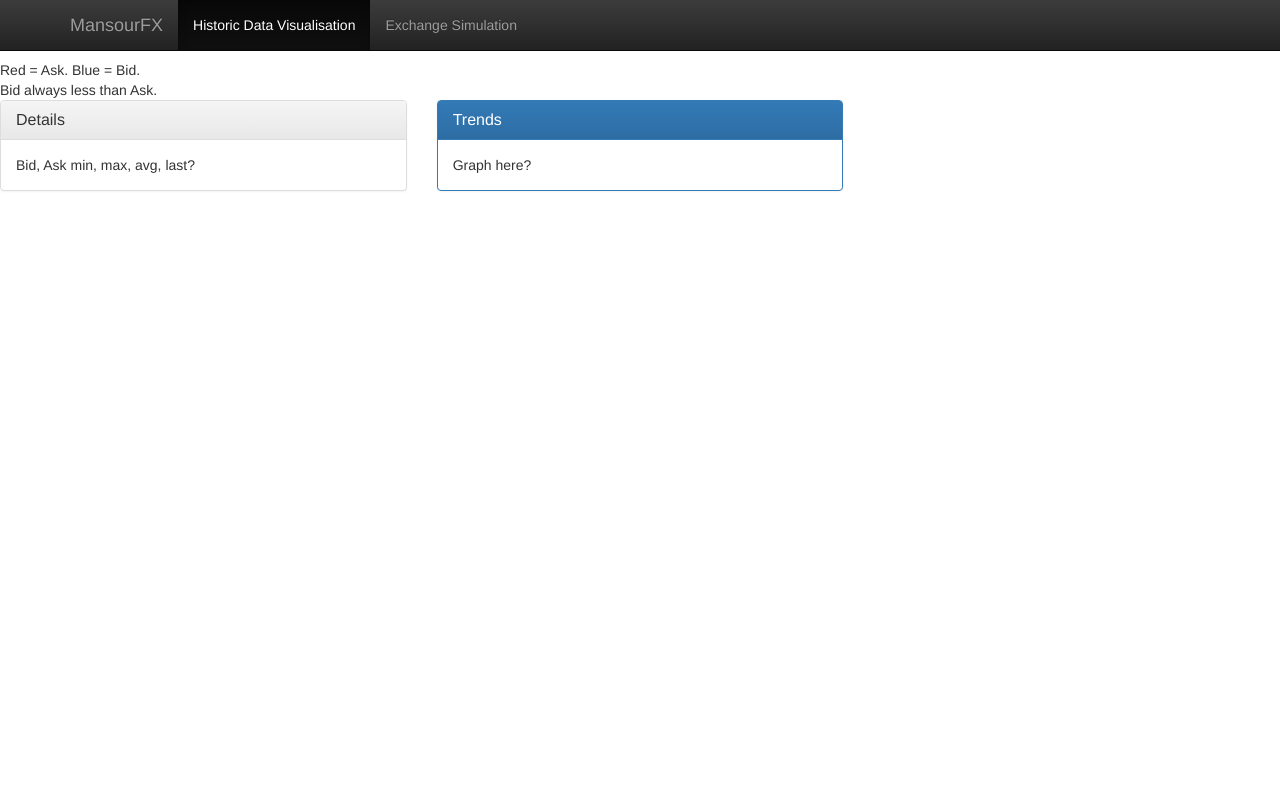
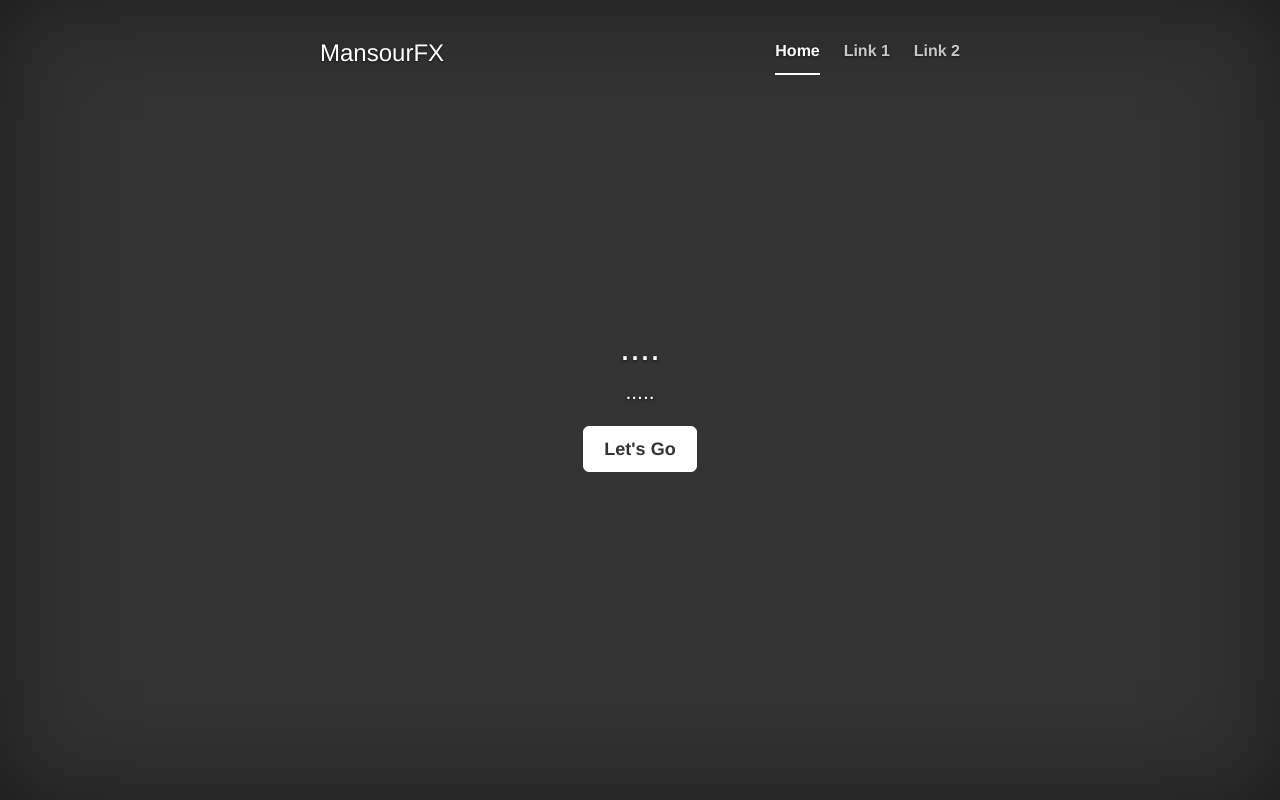
Before and after one commit to ma489/forex, a plain HTML site: page fx/web/static/index.html in a window 1280 px wide. Drawn offline with nearby package versions, Linux system fonts and the light colour scheme; files that its build step writes are made by us from their sources.

Commit message:
misc. UI fixes

```diff
--- /dev/null
+++ b/fx/web/static/cover.css
@@ -0,0 +1,163 @@
+/*
+ * Globals
+ */
+
+/* Links */
+a,
+a:focus,
+a:hover {
+  color: #fff;
+}
+
+/* Custom default button */
+.btn-default,
+.btn-default:hover,
+.btn-default:focus {
+  color: #333;
+  text-shadow: none; /* Prevent inheritence from `body` */
+  background-color: #fff;
+  border: 1px solid #fff;
+}
+
+
+/*
+ * Base structure
+ */
+
+html,
+body {
+  height: 100%;
+  background-color: #333;
+}
+body {
+  color: #fff;
+  text-align: center;
+  text-shadow: 0 1px 3px rgba(0,0,0,.5);
+}
+
+/* Extra markup and styles for table-esque vertical and horizontal centering */
+.site-wrapper {
+  display: table;
+  width: 100%;
+  height: 100%; /* For at least Firefox */
+  min-height: 100%;
+  -webkit-box-shadow: inset 0 0 100px rgba(0,0,0,.5);
+          box-shadow: inset 0 0 100px rgba(0,0,0,.5);
+}
+.site-wrapper-inner {
+  display: table-cell;
+  vertical-align: top;
+}
+.cover-container {
+  margin-right: auto;
+  margin-left: auto;
+}
+
+/* Padding for spacing */
+.inner {
+  padding: 30px;
+}
+
+
+/*
+ * Header
+ */
+.masthead-brand {
+  margin-top: 10px;
+  margin-bottom: 10px;
+}
+
+.masthead-nav > li {
+  display: inline-block;
+}
+.masthead-nav > li + li {
+  margin-left: 20px;
+}
+.masthead-nav > li > a {
+  padding-right: 0;
+  padding-left: 0;
+  font-size: 16px;
+  font-weight: bold;
+  color: #fff; /* IE8 proofing */
+  color: rgba(255,255,255,.75);
+  border-bottom: 2px solid transparent;
+}
+.masthead-nav > li > a:hover,
+.masthead-nav > li > a:focus {
+  background-color: transparent;
+  border-bottom-color: #a9a9a9;
+  border-bottom-color: rgba(255,255,255,.25);
+}
+.masthead-nav > .active > a,
+.masthead-nav > .active > a:hover,
+.masthead-nav > .active > a:focus {
+  color: #fff;
+  border-bottom-color: #fff;
+}
+
+@media (min-width: 768px) {
+  .masthead-brand {
+    float: left;
+  }
+  .masthead-nav {
+    float: right;
+  }
+}
+
+
+/*
+ * Cover
+ */
+
+.cover {
+  padding: 0 20px;
+}
+.cover .btn-lg {
+  padding: 10px 20px;
+  font-weight: bold;
+}
+
+
+/*
+ * Footer
+ */
+
+.mastfoot {
+  color: #999; /* IE8 proofing */
+  color: rgba(255,255,255,.5);
+}
+
+
+/*
+ * Affix and center
+ */
+
+@media (min-width: 768px) {
+  /* Pull out the header and footer */
+  .masthead {
+    position: fixed;
+    top: 0;
+  }
+  .mastfoot {
+    position: fixed;
+    bottom: 0;
+  }
+  /* Start the vertical centering */
+  .site-wrapper-inner {
+    vertical-align: middle;
+  }
+  /* Handle the widths */
+  .masthead,
+  .mastfoot,
+  .cover-container {
+    width: 100%; /* Must be percentage or pixels for horizontal alignment */
+  }
+}
+
+@media (min-width: 992px) {
+  .masthead,
+  .mastfoot,
+  .cover-container {
+    width: 700px;
+  }
+}
--- /dev/null
+++ b/fx/web/static/ie10-viewport-bug-workaround.css
@@ -0,0 +1,15 @@
+/*!
+ * IE10 viewport hack for Surface/desktop Windows 8 bug
+ * Copyright 2014-2015 Twitter, Inc.
+ * Licensed under MIT (https://github.com/twbs/bootstrap/blob/master/LICENSE)
+ */
+
+/*
+ * See the Getting Started docs for more information:
+ * http://getbootstrap.com/getting-started/#support-ie10-width
+ */
+@-webkit-viewport { width: device-width; }
+@-moz-viewport    { width: device-width; }
+@-ms-viewport     { width: device-width; }
+@-o-viewport      { width: device-width; }
+@viewport         { width: device-width; }
--- a/fx/web/static/index.html
+++ b/fx/web/static/index.html
@@ -1,80 +1,77 @@
 <!DOCTYPE html>
 <html lang="en">
-<head>
-    <meta charset="UTF-8">
-    <title>Historic Data</title>
-</head>
-<body>
+  <head>
+    <meta charset="utf-8">
+    <meta http-equiv="X-UA-Compatible" content="IE=edge">
+    <meta name="viewport" content="width=device-width, initial-scale=1">
+    <!-- The above 3 meta tags *must* come first in the head; any other head content must come *after* these tags -->
+    <meta name="description" content="">
+    <meta name="author" content="">
+    <link rel="icon" href="static/favicon.ico">
 
-<nav class="navbar navbar-inverse navbar-fixed-top">
-    <div class="container">
-        <div class="navbar-header">
-            <button type="button" class="navbar-toggle collapsed" data-toggle="collapse" data-target="#navbar"
-                    aria-expanded="false" aria-controls="navbar">
-                <span class="sr-only">Toggle navigation</span>
-                <span class="icon-bar"></span>
-                <span class="icon-bar"></span>
-                <span class="icon-bar"></span>
-            </button>
-            <a class="navbar-brand" href="/">MansourFX</a>
-        </div>
-        <div id="navbar" class="collapse navbar-collapse">
-            <ul class="nav navbar-nav">
-                <li class="active"><a href="#">Historic Data Visualisation</a></li>
-                <li><a href="/exchange">Exchange Simulation</a></li>
-            </ul>
-        </div><!--/.nav-collapse -->
-    </div>
-</nav>
-<br><br><br>
-<!--TODO panels with high/low/avg?-->
-Red = Ask. Blue = Bid. <br>
-Bid always less than Ask.<br>
+    <title>Cover Template for Bootstrap</title>
 
-<script src="http://d3js.org/d3.v3.min.js"></script>
-
-<div class="row">
-    <div class="col-sm-4">
-        <div class="panel panel-default">
-            <div class="panel-heading">
-                <h3 class="panel-title">Details</h3>
-            </div>
-            <div class="panel-body">
-                Bid, Ask
-                min, max, avg, last?
-            </div>
-        </div>
-    </div>
-    <div class="col-sm-4">
-        <div class="panel panel-primary">
-            <div class="panel-heading">
-                <h3 class="panel-title">Trends</h3>
-            </div>
-            <div class="panel-body">
-                Graph here?
-            </div>
-        </div>
-    </div>
-</div>
-
-<script src="static/d3Chart.js"></script>
-
-<link href="static/d3Chart.css" rel="stylesheet">
-
-<script src="https://ajax.googleapis.com/ajax/libs/jquery/2.1.4/jquery.min.js"></script>
-
-<!--TODO create fallback?-->
-<!-- Latest compiled and minified CSS -->
-<link rel="stylesheet" href="https://maxcdn.bootstrapcdn.com/bootstrap/3.3.6/css/bootstrap.min.css"
+  <link rel="stylesheet" href="https://maxcdn.bootstrapcdn.com/bootstrap/3.3.6/css/bootstrap.min.css"
       integrity="sha384-1q8mTJOASx8j1Au+a5WDVnPi2lkFfwwEAa8hDDdjZlpLegxhjVME1fgjWPGmkzs7" crossorigin="anonymous">
 
-<!-- Optional theme -->
-<link rel="stylesheet" href="https://maxcdn.bootstrapcdn.com/bootstrap/3.3.6/css/bootstrap-theme.min.css"
-      integrity="sha384-fLW2N01lMqjakBkx3l/M9EahuwpSfeNvV63J5ezn3uZzapT0u7EYsXMjQV+0En5r" crossorigin="anonymous">
+    <!-- IE10 viewport hack for Surface/desktop Windows 8 bug -->
+    <link href="static/ie10-viewport-bug-workaround.css" rel="stylesheet">
 
-<!-- Latest compiled and minified JavaScript -->
-<script src="https://maxcdn.bootstrapcdn.com/bootstrap/3.3.6/js/bootstrap.min.js"
+    <!-- Custom styles for this template -->
+    <link href="static/cover.css" rel="stylesheet">
+
+    <!-- HTML5 shim and Respond.js for IE8 support of HTML5 elements and media queries -->
+    <!--[if lt IE 9]>
+      <script src="https://oss.maxcdn.com/html5shiv/3.7.2/html5shiv.min.js"></script>
+      <script src="https://oss.maxcdn.com/respond/1.4.2/respond.min.js"></script>
+    <![endif]-->
+  </head>
+
+  <body>
+
+    <div class="site-wrapper">
+
+      <div class="site-wrapper-inner">
+
+        <div class="cover-container">
+
+          <div class="masthead clearfix">
+            <div class="inner">
+              <h3 class="masthead-brand">MansourFX</h3>
+              <nav>
+                <ul class="nav masthead-nav">
+                  <li class="active"><a href="#">Home</a></li>
+                  <li><a href="#">Link 1</a></li>
+                  <li><a href="#">Link 2</a></li>
+                </ul>
+              </nav>
+            </div>
+          </div>
+    <!--<span class="glyphicon glyphicon-gbp"></span><span class="glyphicon glyphicon-resize-horizontal"></span><span class="glyphicon glyphicon-usd"></span> TODO use this somewhere-->
+          <div class="inner cover">
+            <h1 class="cover-heading">....</h1>
+            <p class="lead">.....</p>
+            <p class="lead">
+              <a href="exchange" class="btn btn-lg btn-default">Let's Go</a>
+            </p>
+          </div>
+
+        </div>
+
+      </div>
+
+    </div>
+
+    <!-- Bootstrap core JavaScript
+    ================================================== -->
+    <!-- Placed at the end of the document so the pages load faster -->
+    <!--<script src="https://ajax.googleapis.com/ajax/libs/jquery/1.11.3/jquery.min.js"></script>-->
+    <!--<script>window.jQuery || document.write('<script src="../../assets/js/vendor/jquery.min.js"><\/script>')</script>-->
+    <script src="https://ajax.googleapis.com/ajax/libs/jquery/2.1.4/jquery.min.js"></script>
+    <script src="https://maxcdn.bootstrapcdn.com/bootstrap/3.3.6/js/bootstrap.min.js"
         integrity="sha384-0mSbJDEHialfmuBBQP6A4Qrprq5OVfW37PRR3j5ELqxss1yVqOtnepnHVP9aJ7xS"
         crossorigin="anonymous"></script>
-</body>
+    <!-- IE10 viewport hack for Surface/desktop Windows 8 bug -->
+    <!--<script src="../../assets/js/ie10-viewport-bug-workaround.js"></script>-->
+  </body>
 </html>
```
Also changed, not shown: fx/web/static/exchange.html (renamed from fx/web/static/Exchange.html, +36 -17 lines), fx/web/static/exchange.js (+13 -7 lines), fx/web/static/historic.html (added, +80 -0 lines), fx/web/static/row.css (+23 -0 lines), 3 other files.
